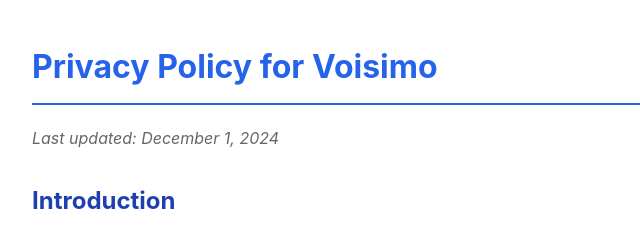
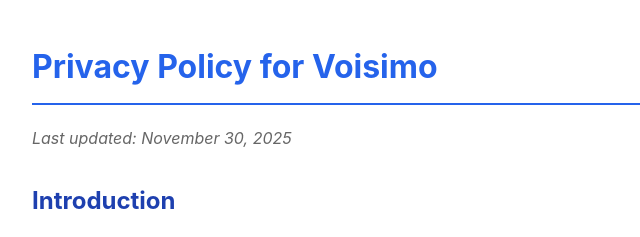
Before and after one commit to ELangApp/voisimo-privacy, a plain HTML site: page privacy-policy.html in a window 1280 px wide. Shown: the top 237 px of the page, 208-848 px from the left. Drawn offline with Linux system fonts and the light colour scheme.

Commit message:
Update privacy policy date to November 30, 2025

```diff
--- a/privacy-policy.html
+++ b/privacy-policy.html
@@ -42,7 +42,7 @@
 </head>
 <body>
     <h1>Privacy Policy for Voisimo</h1>
-    <p class="last-updated">Last updated: December 1, 2024</p>
+    <p class="last-updated">Last updated: November 30, 2025</p>
 
     <h2>Introduction</h2>
     <p>
```
